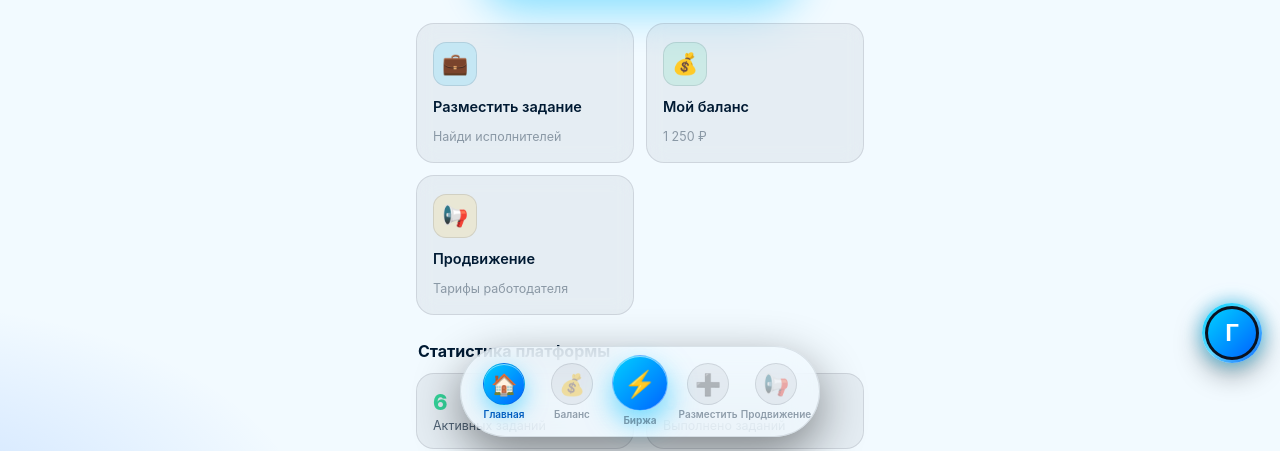
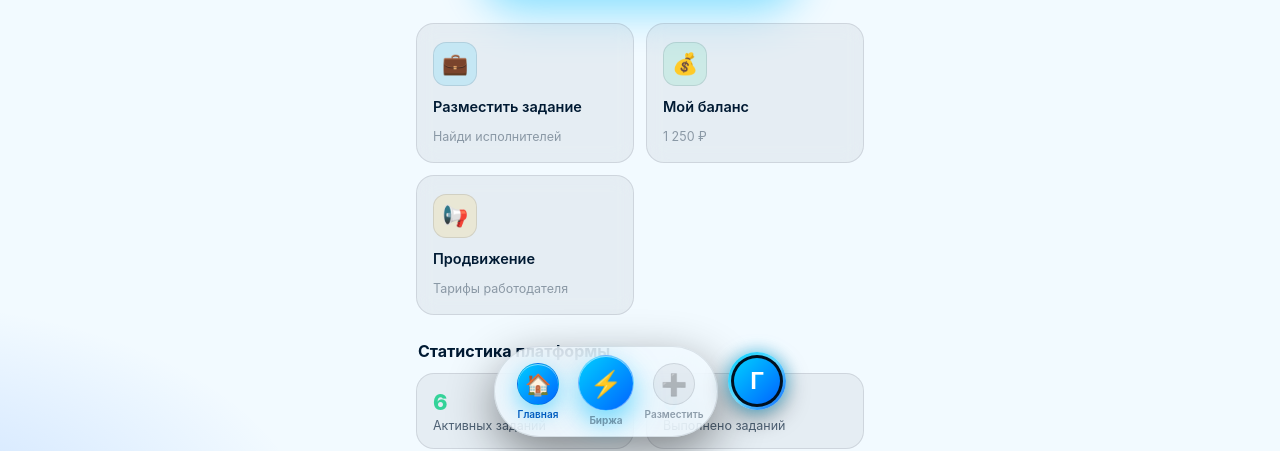
Before and after one commit to incandescentreg-sys/taskpay, a plain HTML site: page index.html in a window 1280 px wide. Shown: the part 349-800 px from the top of the page. Drawn offline with Linux system fonts and the light colour scheme.

Commit message:
уменьшил док, Биржа по центру, рейтинг+платформы, кеш-fix

```diff
--- a/css/style.css
+++ b/css/style.css
@@ -186,18 +186,19 @@ body {
 .bourse-btn .bb-ico { font-size: 26px; filter: drop-shadow(0 2px 6px rgba(0,0,0,0.25)); }
 .bourse-btn .bb-sub { display: block; font-size: 12px; font-weight: 600; opacity: 0.85; letter-spacing: 0; margin-top: 2px; }
 
-/* ---------- Плавающая аватарка (правый нижний угол) ---------- */
+/* ---------- Аватарка-профиль: отдельный островок справа от дока ---------- */
 .fab-avatar {
-  position: fixed; right: 18px; bottom: calc(88px + var(--safe-bottom));
-  width: 60px; height: 60px; border-radius: 50%;
+  position: relative; right: auto; bottom: auto;
+  width: 58px; height: 58px; border-radius: 50%;
   border: 3px solid transparent;
-  background: linear-gradient(#0B1220, #0B1220) padding-box,
+  background: linear-gradient(#001020, #001020) padding-box,
               linear-gradient(135deg, #00CFFF, #66D9FF, #0064FF) border-box;
-  box-shadow: 0 0 18px rgba(0, 191, 255, 0.6), 0 10px 28px rgba(0, 0, 0, 0.4);
+  box-shadow: 0 0 16px rgba(0, 191, 255, 0.55), 0 8px 24px rgba(0, 0, 0, 0.4);
   cursor: pointer;
   display: grid; place-items: center;
   overflow: hidden;
-  z-index: 150;
+  flex: none;
+  margin-top: -22px;
   transition: transform .12s ease, box-shadow .2s ease;
 }
 .fab-avatar:active { transform: scale(0.92); }
@@ -520,11 +521,14 @@ body {
 .toast.out { opacity: 0; transform: translateY(8px); transition: all .25s ease; }
 @keyframes toastIn { from { opacity: 0; transform: translateY(10px); } to { opacity: 1; transform: none; } }
 
-/* ---------- Нижняя навигация: плавающий док из пузырьков ---------- */
-.tabbar {
+/* ---------- Нижняя навигация: плавающий остров-док ---------- */
+.nav-island {
   position: fixed; bottom: calc(14px + var(--safe-bottom)); left: 50%;
   transform: translateX(-50%);
-  width: auto;
+  display: flex; align-items: center; gap: 10px;
+  z-index: 100;
+}
+.tabbar {
   display: flex; align-items: flex-end; justify-content: center;
   gap: 10px;
   padding: 10px 14px;
@@ -534,7 +538,6 @@ body {
   border: 1px solid var(--border);
   border-radius: 999px;
   box-shadow: 0 16px 48px rgba(0, 0, 0, 0.45);
-  z-index: 100;
 }
 .tab {
   display: flex; flex-direction: column; align-items: center; gap: 3px;
@@ -572,7 +575,7 @@ background: linear-gradient(135deg, #00CFFF, #0064FF);
   transition: transform .12s ease, color .15s ease;
 }
 .tab-bourse .tb-ico {
-  width: 56px; height: 56px; margin-top: -22px;
+  width: 56px; height: 56px; margin-top: -18px;
   display: grid; place-items: center;
   font-size: 26px;
   border-radius: 50%;
--- a/index.html
+++ b/index.html
@@ -5,7 +5,7 @@
   <meta name="viewport" content="width=device-width, initial-scale=1, viewport-fit=cover, user-scalable=no">
   <meta name="theme-color" content="#001020">
   <title>Yumitask — биржа заданий</title>
-  <link rel="stylesheet" href="css/style.css">
+  <link rel="stylesheet" href="css/style.css?v=2">
   <link rel="icon" href="logo.jpg" type="image/jpeg">
 </head>
 <body>
@@ -28,8 +28,8 @@
       };
     }
   </script>
-  <script src="js/store.js"></script>
-  <script src="js/app.js"></script>
-  <script src="js/screens.js"></script>
+  <script src="js/store.js?v=2"></script>
+  <script src="js/app.js?v=2"></script>
+  <script src="js/screens.js?v=2"></script>
 </body>
 </html>
--- a/js/app.js
+++ b/js/app.js
@@ -114,22 +114,23 @@
   function bottomNav(active) {
     const tabs = [
       ['home', '🏠', 'Главная'],
-      ['wallet', '💰', 'Баланс'],
-      ['create', '➕', 'Разместить'],
-      ['subs', '📢', 'Продвижение']
+      ['create', '➕', 'Разместить']
     ];
     const tabHTML = t => {
       const [name, ico, label] = t;
       return '<button class="tab' + (name === active ? ' active' : '') + '" data-action="tab" data-tab="' + name + '">' +
         '<span class="t-ico">' + ico + '</span><span>' + label + '</span></button>';
     };
-    return '<nav class="tabbar">' +
-      tabHTML(tabs[0]) + tabHTML(tabs[1]) +
-      '<button class="tab-bourse' + (active === 'tasks' ? ' active' : '') + '" data-action="tab" data-tab="tasks" aria-label="Биржа">' +
-        '<span class="tb-ico">⚡</span><span class="tb-label">Биржа</span>' +
-      '</button>' +
-      tabHTML(tabs[2]) + tabHTML(tabs[3]) +
-    '</nav>' + fabAvatarHTML();
+    return '<div class="nav-island">' +
+      '<nav class="tabbar">' +
+        tabHTML(tabs[0]) +
+        '<button class="tab-bourse' + (active === 'tasks' ? ' active' : '') + '" data-action="tab" data-tab="tasks" aria-label="Биржа">' +
+          '<span class="tb-ico">⚡</span><span class="tb-label">Биржа</span>' +
+        '</button>' +
+        tabHTML(tabs[1]) +
+      '</nav>' +
+      fabAvatarHTML() +
+    '</div>';
   }
   function fabAvatarHTML() {
     const u = Store.getUser();
--- a/js/screens.js
+++ b/js/screens.js
@@ -427,13 +427,13 @@
       </div>
 
       <div style="padding:0 16px">
-        <button class="btn btn--block btn--ghost btn--sm" data-action="edit-name" style="margin-bottom:14px">✏️ Редактировать имя</button>
+        <button class="btn btn--block btn--ghost btn--sm" data-action="edit-name" style="margin-bottom:12px">✏️ Редактировать имя</button>
+        <button class="btn btn--block btn--sm" data-action="navigate" data-page="wallet" style="margin-bottom:14px">💰 Мой баланс: ${fmtMoney(Store.getBalance())}</button>
       </div>
 
       <div class="stats" style="margin-bottom:18px">
         ${statCard(myAssignments.length, 'Взято заданий', 'blue')}
         ${statCard(myAssignments.filter(a => a.status === 'done').length, 'Выполнено', 'green')}
-        ${statCard(fmtMoney(Store.getBalance()), 'Баланс', 'amber')}
         ${statCard(myAssignments.filter(a => a.status === 'pending').length, 'На проверке', 'accent')}
       </div>
 
```
Also changed, not shown: vercel.json.
